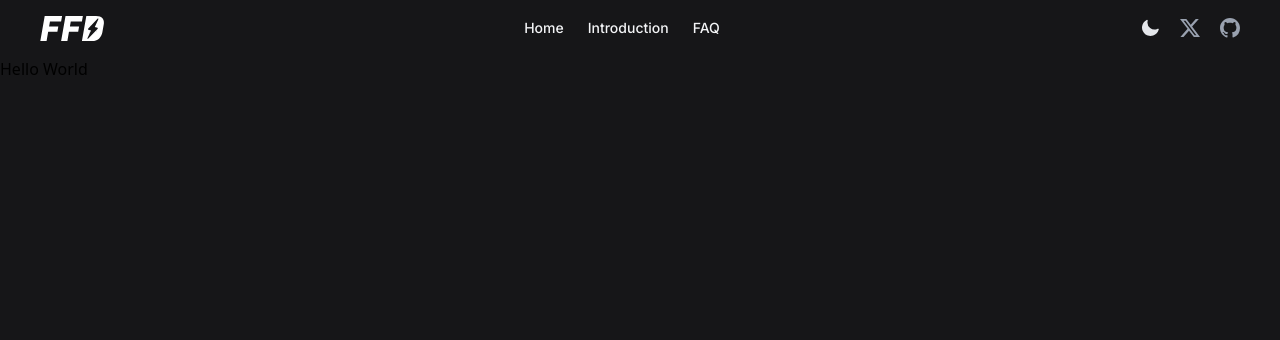
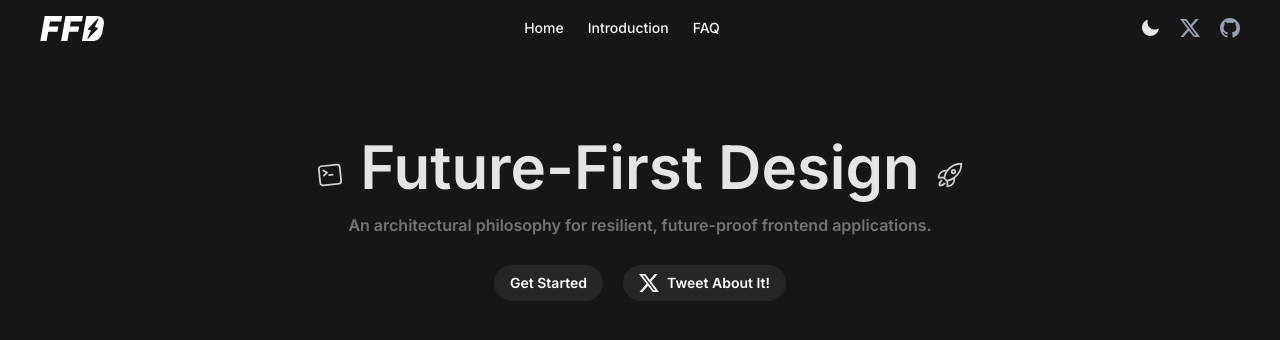
Before and after one commit to ShayokhShorfuddin/future-first-design, a React (Vite) app: page / in a window 1280 px wide. Shown: the top 340 px of the page. Built offline with nearby package versions, Linux system fonts and the light colour scheme.

Commit message:
add hero section with heading, subheading, links to introduction page and twitter post

```diff
--- /dev/null
+++ b/src/components/Hero.tsx
@@ -0,0 +1,103 @@
+import { Link } from "@tanstack/react-router";
+
+export default function Hero() {
+	const tweetPlaceholder =
+		"@shayokh_dev\nFuture-First Design looks kinda cool.\nMight give it a try.\n\n#FutureFirstDesign";
+	const encodedText = encodeURIComponent(tweetPlaceholder);
+
+	return (
+		<section
+			className="container mx-auto mt-20"
+			aria-label="A small introduction to Future-First Design. This section also contains links to get started and tweeting about this philosophy."
+		>
+			<div className="flex flex-col items-center gap-y-7">
+				<div className="relative flex flex-col items-center gap-y-4">
+					<h1 className="text-6xl text-center font-inter font-semibold dark:text-neutral-200">
+						Future-First Design
+					</h1>
+
+					<p className="font-inter font-semibold text-neutral-600 dark:text-neutral-500">
+						An architectural philosophy for resilient, future-proof frontend
+						applications.
+					</p>
+
+					<TerminalIcon />
+					<RocketIcon />
+				</div>
+
+				<div className="flex items-center gap-x-5">
+					<Link
+						to="/introduction"
+						className="rounded-full bg-neutral-900 dark:bg-neutral-800 dark:hover:bg-neutral-700 transition-colors duration-250 hover:cursor-pointer py-2 px-4 text-sm font-inter font-semibold text-white"
+					>
+						Get Started
+					</Link>
+
+					<a
+						className="rounded-full bg-neutral-900 dark:bg-neutral-800 dark:hover:bg-neutral-700 transition-colors duration-250 hover:cursor-pointer py-2 px-4 text-sm font-inter font-semibold text-white flex items-center gap-x-2"
+						target="_blank"
+						rel="noopener noreferrer"
+						href={`https://twitter.com/intent/tweet?text=${encodedText}`}
+					>
+						<XIcon />
+						<span>Tweet About It!</span>
+					</a>
+				</div>
+			</div>
+		</section>
+	);
+}
+
+function TerminalIcon() {
+	return (
+		<svg
+			xmlns="http://www.w3.org/2000/svg"
+			fill="none"
+			viewBox="0 0 24 24"
+			strokeWidth="1.5"
+			stroke="currentColor"
+			aria-hidden="true"
+			className="absolute top-6 -left-8 -rotate-6 size-7 dark:stroke-neutral-300"
+		>
+			<path
+				stroke-linecap="round"
+				stroke-linejoin="round"
+				d="m6.75 7.5 3 2.25-3 2.25m4.5 0h3m-9 8.25h13.5A2.25 2.25 0 0 0 21 18V6a2.25 2.25 0 0 0-2.25-2.25H5.25A2.25 2.25 0 0 0 3 6v12a2.25 2.25 0 0 0 2.25 2.25Z"
+			/>
+		</svg>
+	);
+}
+
+function RocketIcon() {
+	return (
+		<svg
+			xmlns="http://www.w3.org/2000/svg"
+			fill="none"
+			viewBox="0 0 24 24"
+			strokeWidth="1.5"
+			stroke="currentColor"
+			aria-hidden="true"
+			className="absolute top-6 -right-8 size-7 dark:stroke-neutral-300"
+		>
+			<path
+				stroke-linecap="round"
+				stroke-linejoin="round"
+				d="M15.59 14.37a6 6 0 0 1-5.84 7.38v-4.8m5.84-2.58a14.98 14.98 0 0 0 6.16-12.12A14.98 14.98 0 0 0 9.631 8.41m5.96 5.96a14.926 14.926 0 0 1-5.841 2.58m-.119-8.54a6 6 0 0 0-7.381 5.84h4.8m2.581-5.84a14.927 14.927 0 0 0-2.58 5.84m2.699 2.7c-.103.021-.207.041-.311.06a15.09 15.09 0 0 1-2.448-2.448 14.9 14.9 0 0 1 .06-.312m-2.24 2.39a4.493 4.493 0 0 0-1.757 4.306 4.493 4.493 0 0 0 4.306-1.758M16.5 9a1.5 1.5 0 1 1-3 0 1.5 1.5 0 0 1 3 0Z"
+			/>
+		</svg>
+	);
+}
+
+function XIcon() {
+	return (
+		<svg
+			xmlns="http://www.w3.org/2000/svg"
+			viewBox="0 0 16 16"
+			aria-hidden="true"
+			className="w-5 fill-neutral-100"
+		>
+			<title>X (formerly Twitter)</title>
+			<path d="M12.6.75h2.454l-5.36 6.142L16 15.25h-4.937l-3.867-5.07-4.425 5.07H.316l5.733-6.57L0 .75h5.063l3.495 4.633L12.601.75Zm-.86 13.028h1.36L4.323 2.145H2.865z" />
+		</svg>
+	);
+}
--- a/src/components/Navbar.tsx
+++ b/src/components/Navbar.tsx
@@ -142,8 +142,6 @@ export default function Navbar() {
 	);
 }
 
-// TODO: Fix flash of white background when refreshing the page
-
 // Icons
 export function XIcon() {
 	return (
--- a/src/routes/index.tsx
+++ b/src/routes/index.tsx
@@ -1,9 +1,16 @@
 import { createFileRoute } from "@tanstack/react-router";
+import Hero from "../components/Hero";
 
 export const Route = createFileRoute("/")({
 	component: Index,
 });
 
 function Index() {
-	return <p>Hello World</p>;
+	return (
+		<>
+			<main>
+				<Hero />
+			</main>
+		</>
+	);
 }
```
